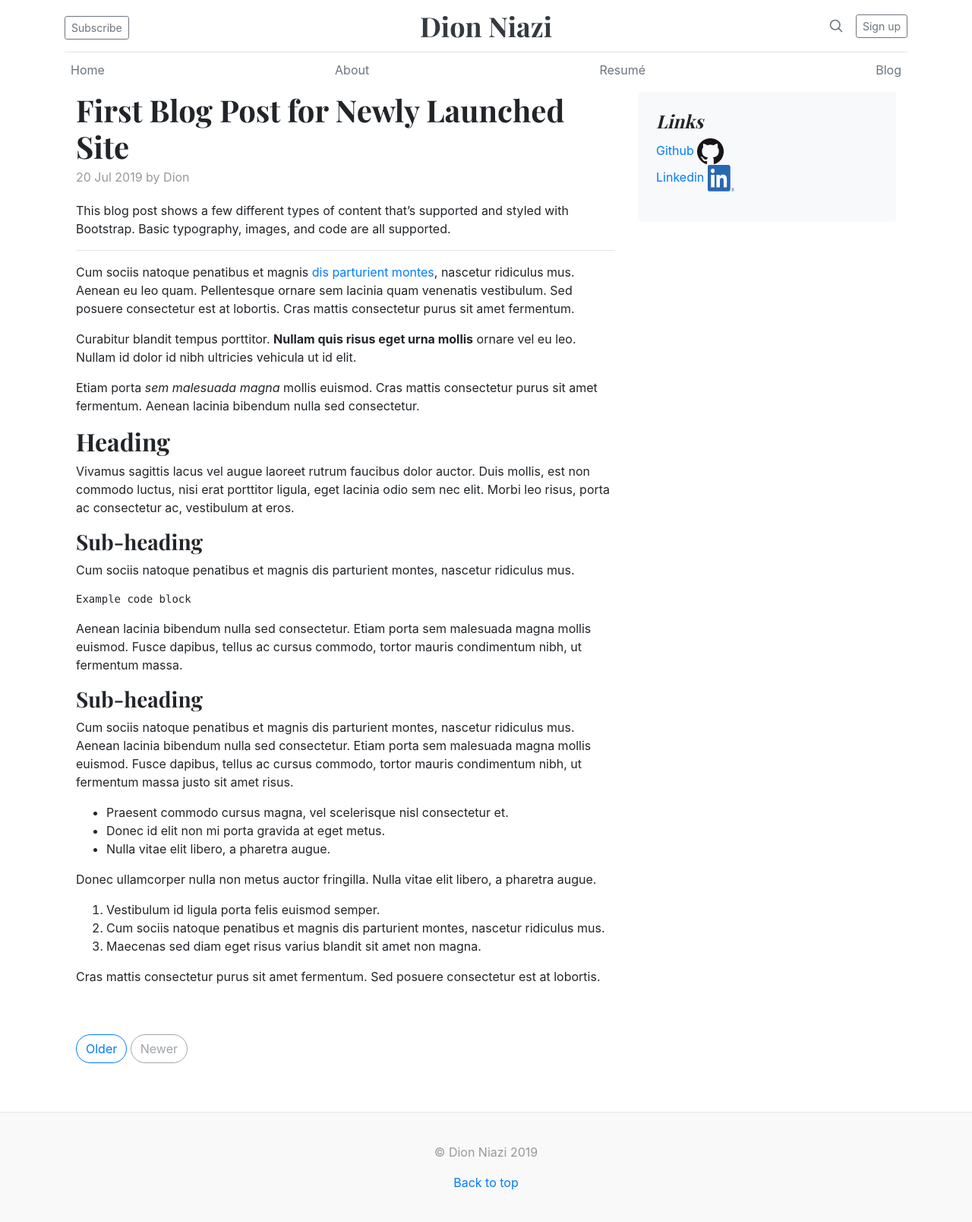
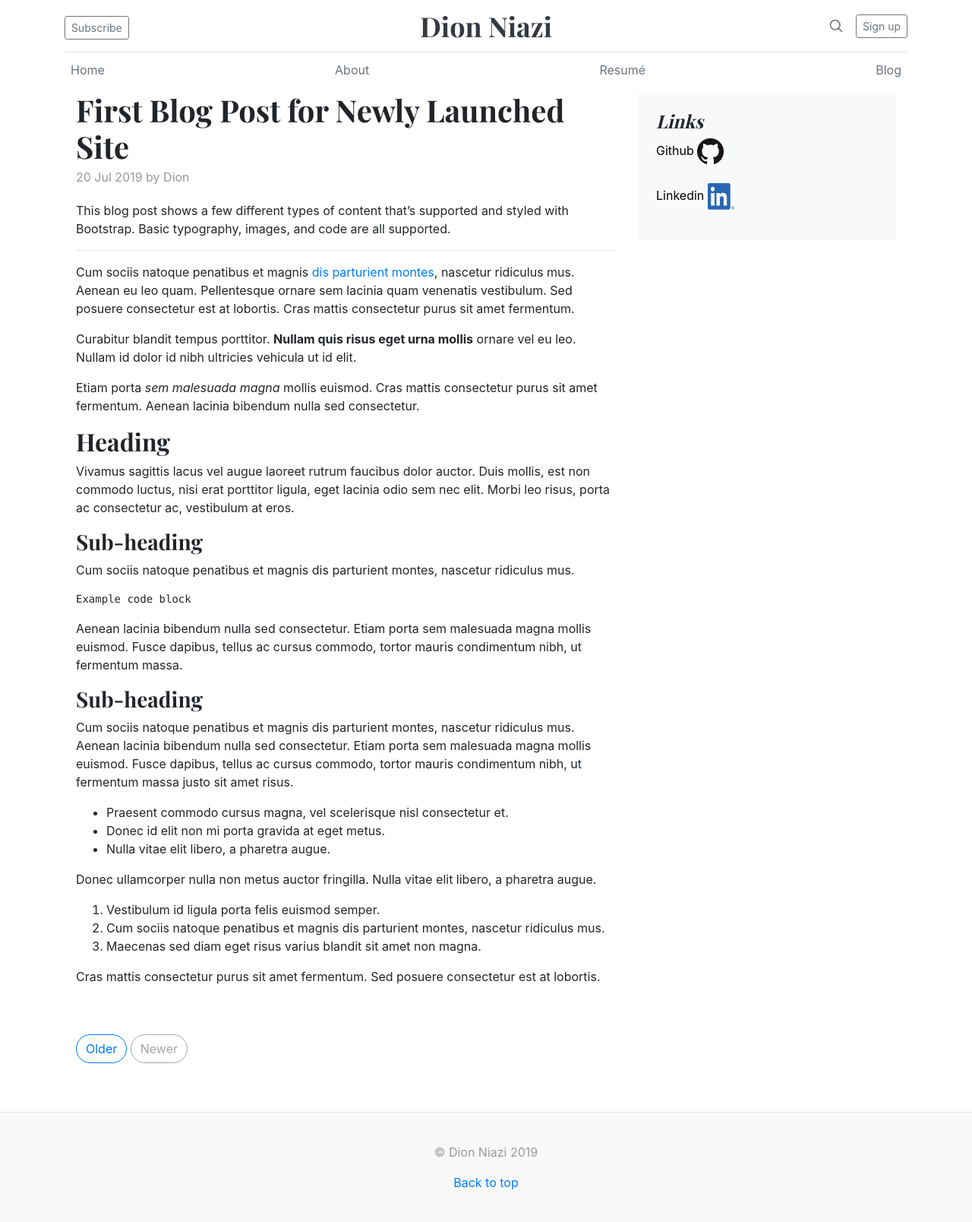
Before and after one commit to dn3gy/dn3gy.github.io, a Jekyll site: the page built from _posts/2019-07-20-my-site-launched.md, in a window 1280 px wide. Shown: the whole page at 76% size. Built offline with Jekyll 4.4.1, drawn with Linux system fonts in a browser that asks for light colours.

Commit message:
Updates to Site

```diff
--- a/_layouts/post.html
+++ b/_layouts/post.html
@@ -49,9 +49,9 @@ layout: default
             <div class="p-4 mb-3 bg-light rounded">
               <h4 class="font-italic">Links</h4>
               <p class="mb-0">
-                    <ol class="list-unstyled mb-0" style="text-decoration: none; color:black;">
-                            <li><a href="https://github.com/dn3gy">Github <img src="../../../../../images/GitHub-Mark-64px.png" height="35px" width="35px"/></a></li>
-                            <li><a href="https://www.linkedin.com/in/dion-niazi-098470160/">Linkedin <img src="../../../../../images/LI-In-Bug.png" height="35px" width="35px"/></a></li>
+                    <ol class="list-unstyled mb-0">
+                            <li><a href="https://github.com/dn3gy" style="text-decoration: none; color:black;">Github <img src="../../../../../images/GitHub-Mark-64px.png" height="35px" width="35px"/></a></li><br/>
+                            <li><a href="https://www.linkedin.com/in/dion-niazi-098470160/" style="text-decoration: none; color:black;">Linkedin <img src="../../../../../images/LI-In-Bug.png" height="35px" width="35px"/></a></li>
                     </ol>
               </p>
             </div>
```
